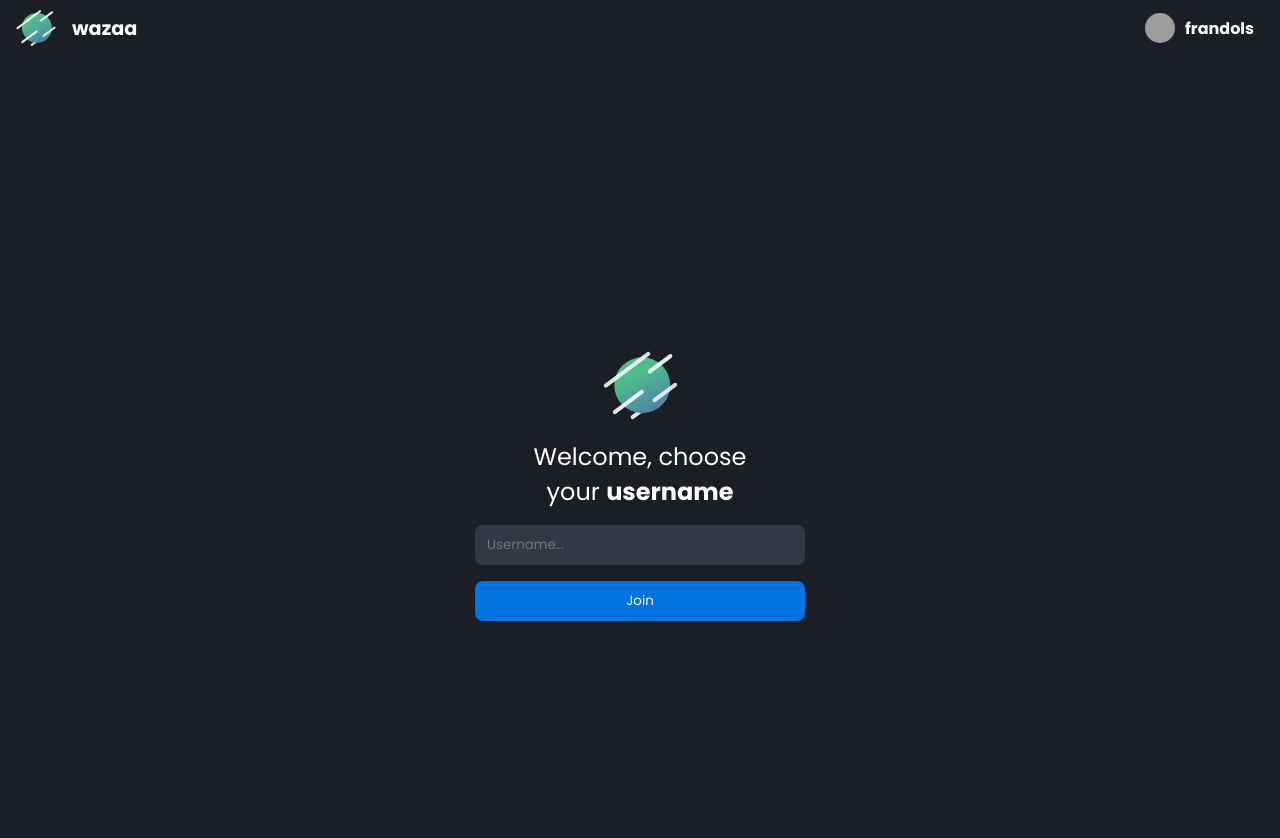
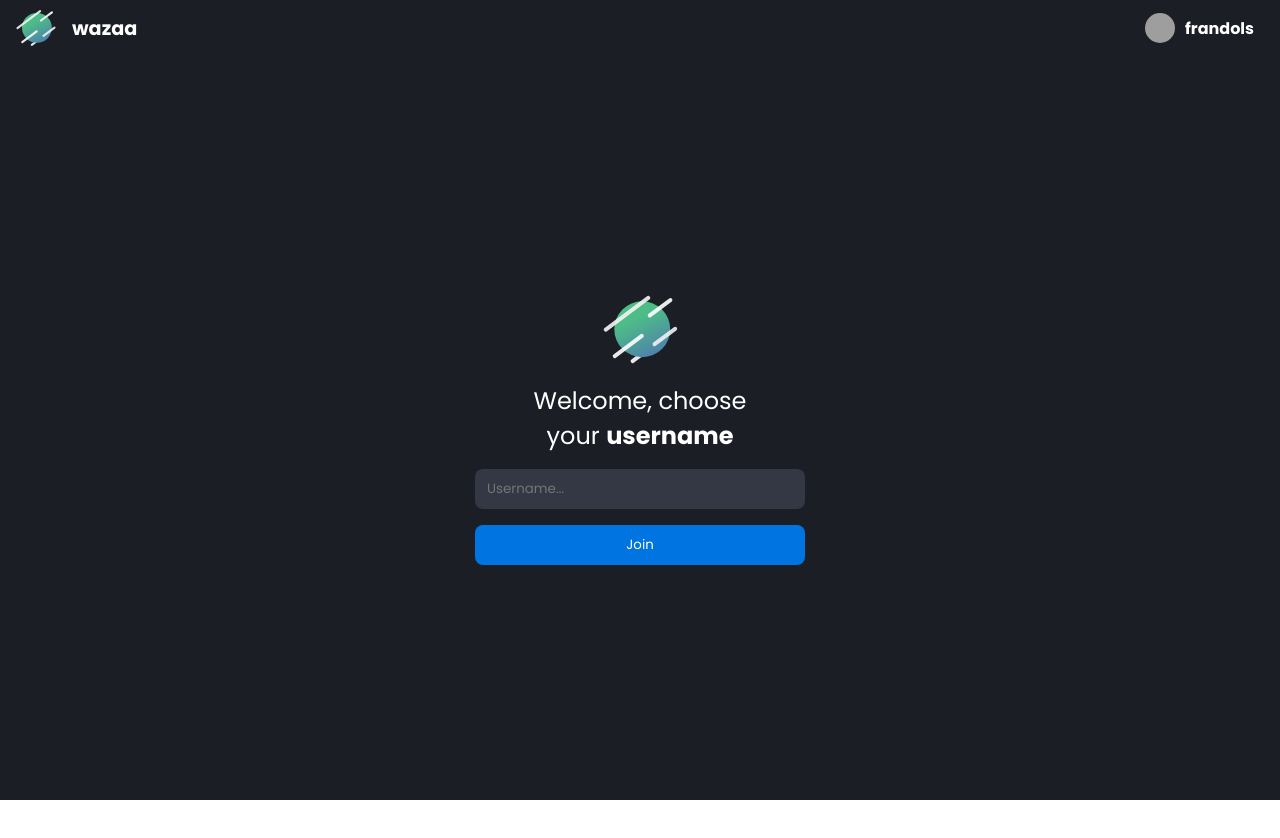
Before and after one commit to Frandols/chat, a React (Create React App) app in the folder client/: page / in a window 1280 px wide. Shown: the top 838 px of the page. After the commit the page ends 800 px from the top, so only its background shows below. Built offline with nearby package versions, Linux system fonts and the light colour scheme; no server answers; grey boxes are pictures that could not be loaded.

Commit message:
Change main padding and height

```diff
--- a/client/src/layouts/SiteLayout.css
+++ b/client/src/layouts/SiteLayout.css
@@ -1,11 +1,10 @@
 .main {
     position: relative;
-    height: 100vh;
+    height: calc(100vh - 3.5rem);
     background-color: #1c1e26;
     display: grid;
     display: flex;
     justify-content: center;
     align-items: center;
     overflow: hidden;
-    padding-top: 3.5rem;
   }
```
